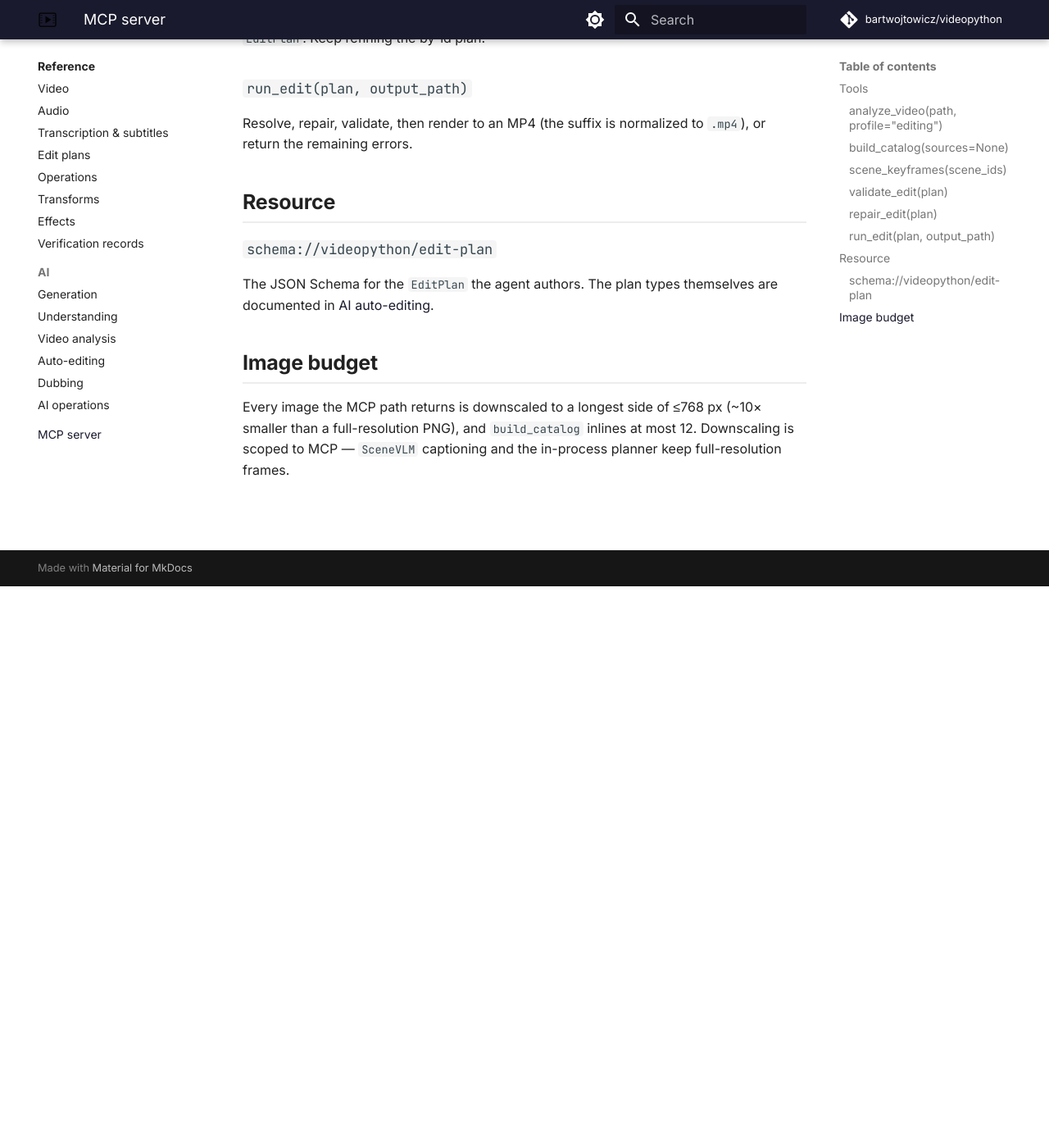
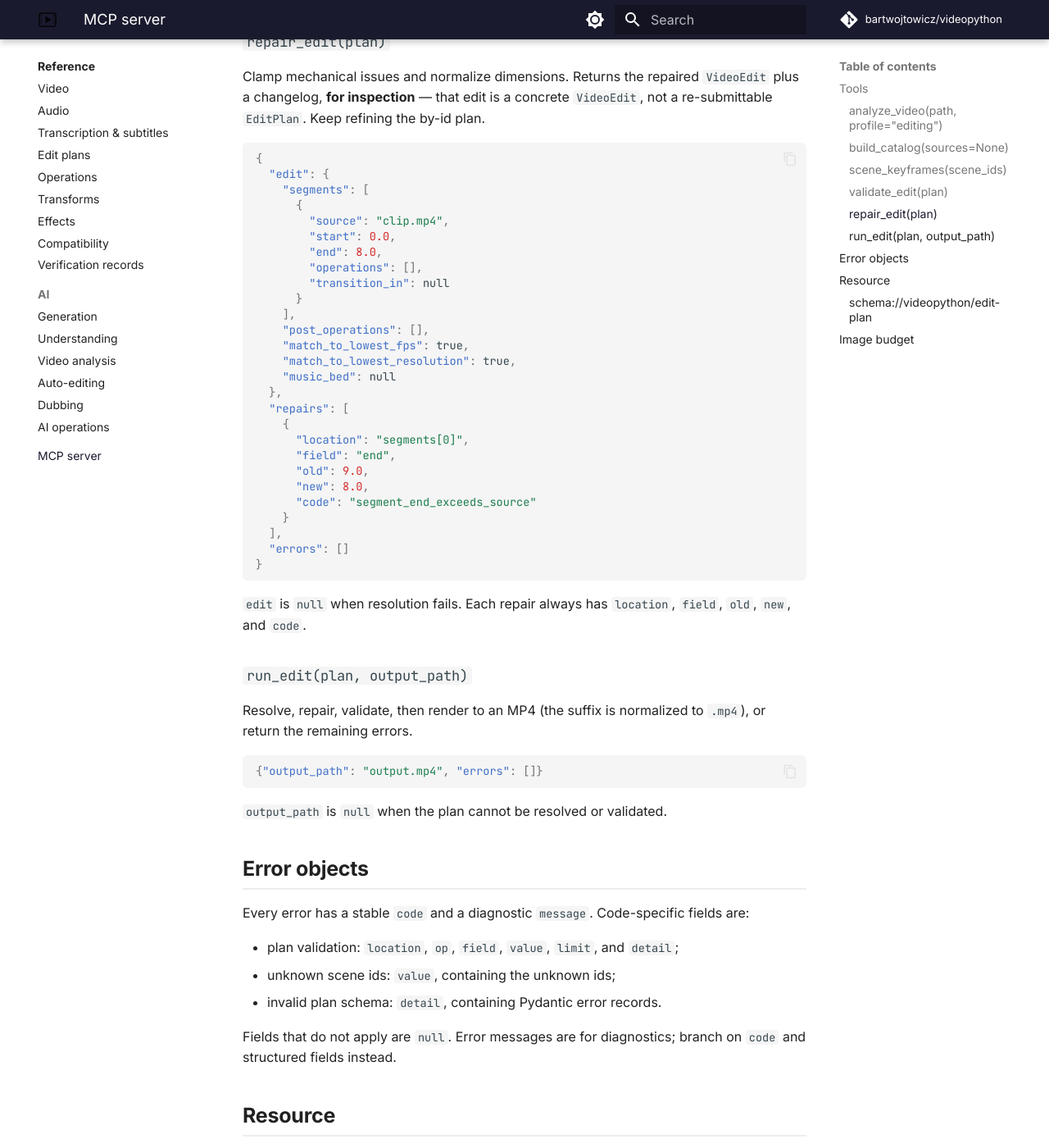
Before and after one commit to BartWojtowicz/videopython, an MkDocs documentation site: the page built from docs/reference/mcp.md, in a window 1280 px wide and 1400 px high, scrolled down 1127 px. Shown: the whole window at 82% size. Built offline with MkDocs 1.6.1 and Material for MkDocs 9.7.7, drawn with Linux system fonts in a browser that asks for light colours; comment, search, counter and statistics services are not loaded; before the commit the page ends 1842 px from its top, so only the background shows below that; some of the changed text lies outside the part shown.

Commit message:
Define compatibility contracts

````diff
--- a/docs/reference/mcp.md
+++ b/docs/reference/mcp.md
@@ -14,6 +14,8 @@ scene ids, never analysis blobs.
 Analyze a source: scenes, transcript, captions. Cached server-side for the catalog.
 Returns a short summary. The default `profile="editing"` skips audio classification,
 which the catalog never reads. `profile="full"` runs all analyzers.
+
+Returns `source`, `duration`, `fps`, `width`, `height`, and `scenes`.
 
 ### `build_catalog(sources=None)`
 
@@ -32,16 +34,70 @@ pull frames that were capped out, without re-inlining the whole library.
 Validate an `EditPlan` (which references catalog `scene_id`s). Returns every problem at
 once as structured errors.
 
+```json
+{"valid": false, "errors": [{"code": "unknown_scene_ids", "value": ["clip#9"], "message": "..."}]}
+```
+
 ### `repair_edit(plan)`
 
 Clamp mechanical issues and normalize dimensions. Returns the repaired `VideoEdit` plus a
 changelog, **for inspection** — that edit is a concrete `VideoEdit`, not a re-submittable
 `EditPlan`. Keep refining the by-id plan.
 
+```json
+{
+  "edit": {
+    "segments": [
+      {
+        "source": "clip.mp4",
+        "start": 0.0,
+        "end": 8.0,
+        "operations": [],
+        "transition_in": null
+      }
+    ],
+    "post_operations": [],
+    "match_to_lowest_fps": true,
+    "match_to_lowest_resolution": true,
+    "music_bed": null
+  },
+  "repairs": [
+    {
+      "location": "segments[0]",
+      "field": "end",
+      "old": 9.0,
+      "new": 8.0,
+      "code": "segment_end_exceeds_source"
+    }
+  ],
+  "errors": []
+}
+```
+
+`edit` is `null` when resolution fails. Each repair always has `location`, `field`,
+`old`, `new`, and `code`.
+
 ### `run_edit(plan, output_path)`
 
 Resolve, repair, validate, then render to an MP4 (the suffix is normalized to `.mp4`), or
 return the remaining errors.
+
+```json
+{"output_path": "output.mp4", "errors": []}
+```
+
+`output_path` is `null` when the plan cannot be resolved or validated.
+
+## Error objects
+
+Every error has a stable `code` and a diagnostic `message`. Code-specific fields are:
+
+- plan validation: `location`, `op`, `field`, `value`, `limit`, and `detail`;
+- unknown scene ids: `value`, containing the unknown ids;
+- invalid plan schema: `detail`, containing Pydantic error records.
+
+Fields that do not apply are `null`. Error messages are for diagnostics; branch on
+`code` and structured fields instead.
 
 ## Resource
 
--- a/mkdocs.yml
+++ b/mkdocs.yml
@@ -129,6 +129,7 @@ nav:
       - Operations: reference/operations.md
       - Transforms: reference/transforms.md
       - Effects: reference/effects.md
+      - Compatibility: reference/compatibility.md
       - Verification records: reference/verification.md
       - AI:
           - Generation: reference/ai/generation.md
````
Also changed, not shown: ROADMAP.md (+5 -18 lines), docs/reference/compatibility.md (added, +38 -0 lines), docs/reference/index.md (+1 -0 lines), 8 other files.
